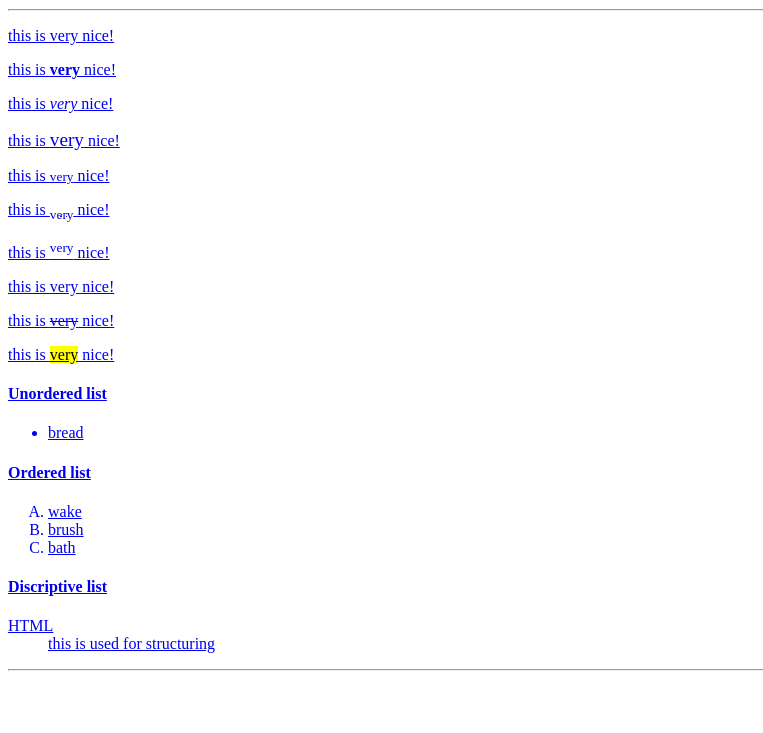
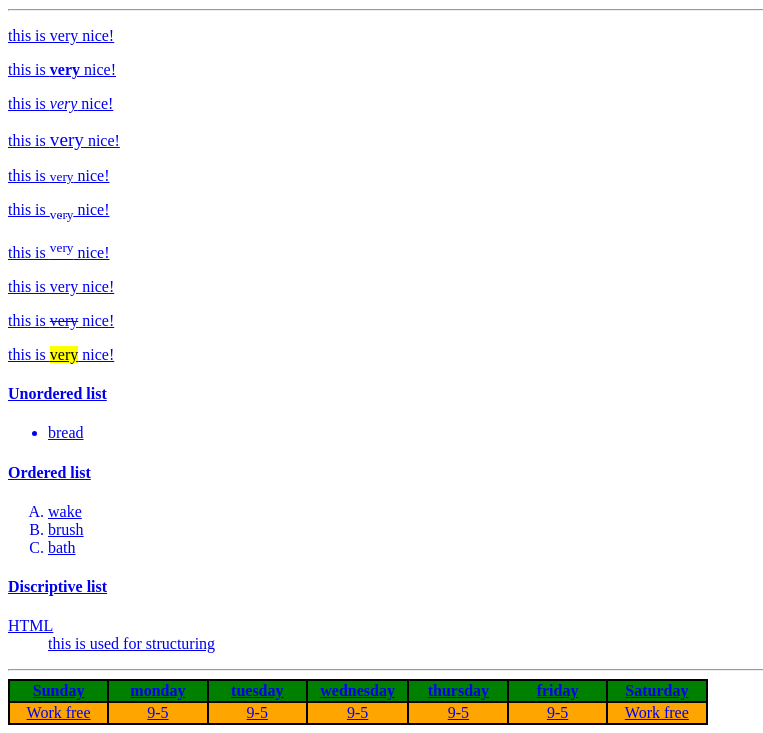
Before and after one commit to Gajiabraham/HTML-, a plain HTML site: page index.html in a window 1280 px wide. Shown: the part 1130-1863 px from the top of the page, without its empty margins (0-763 px from the left). Before the commit the page ends 1809 px from the top, so only its background shows below. Drawn offline with Linux system fonts and the light colour scheme.

Commit message:
table formatting

```diff
--- a/index.html
+++ b/index.html
@@ -72,6 +72,28 @@
        </dl>
 <hr>
 
+<!-------------------------table-------------------->
+
+<table bgcolor="black" width="700">
+    <tr bgcolor="green" >
+        <th width="100">Sunday</th>
+        <th width="100">monday</th>
+        <th width="100">tuesday</th>
+        <th width="100">wednesday</th>
+        <th width="100">thursday</th>
+        <th width="100">friday</th>
+        <th width="100">Saturday</th>
+    </tr>
+    <tr bgcolor="orange" align="center">
+        <td>Work free</td>
+        <td>9-5</td>
+        <td>9-5</td>
+        <td>9-5</td>
+        <td>9-5</td>
+        <td>9-5</td>
+        <td>Work free</td>
+    </tr>
+</table>
 
 </body>
 </html>
```
